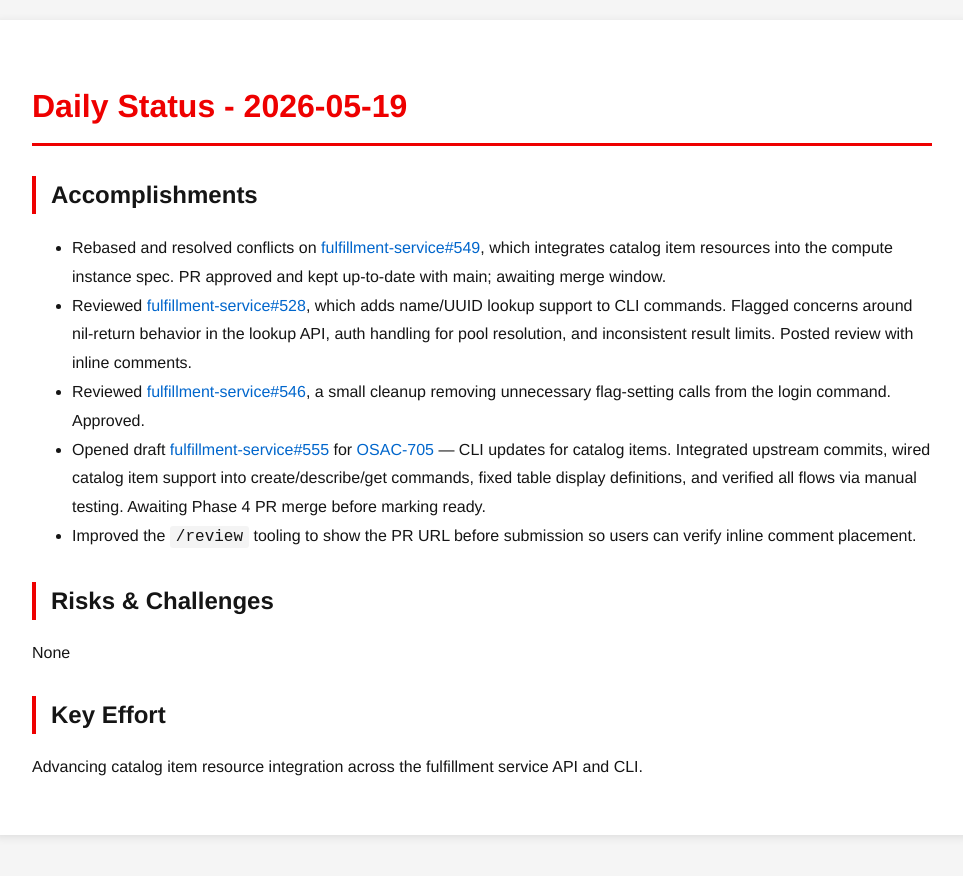
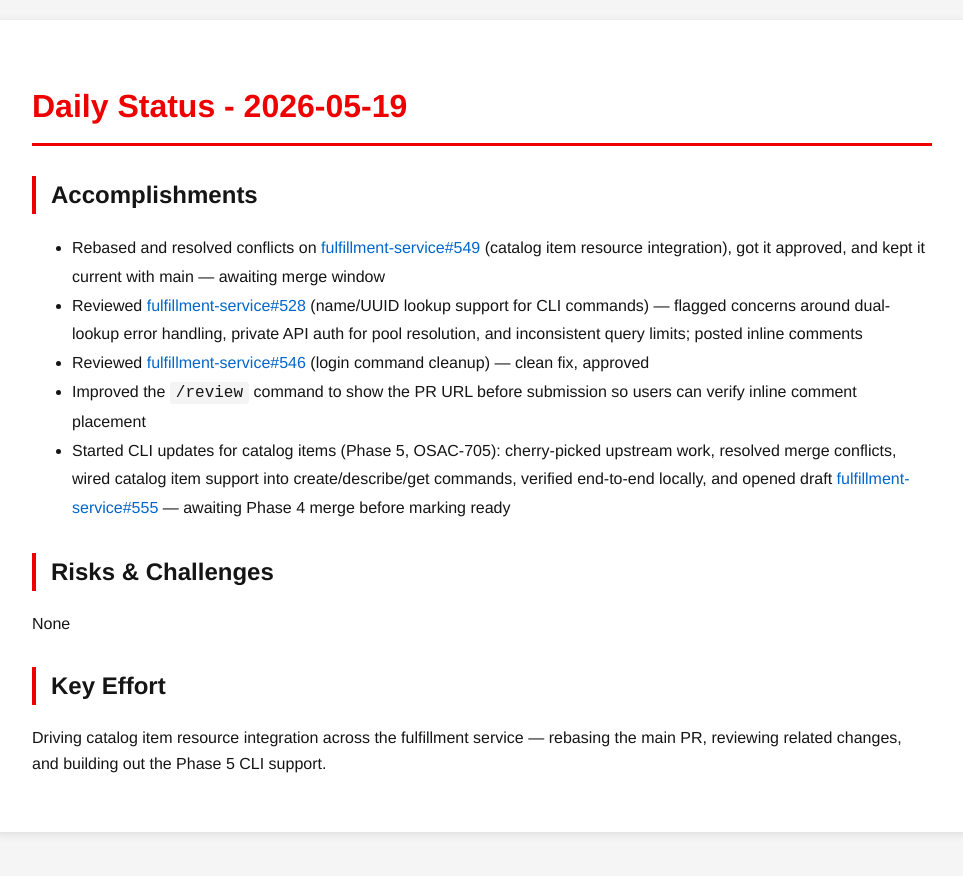
Before and after one commit to tzvatot/daily-status, a Jekyll site: the page built from 2026-05-19.md, in a window 1280 px wide. Shown: the top 876 px of the page, without its empty margins (158-1121 px from the left). Built offline with Jekyll 4.4.1, drawn with Linux system fonts in a browser that asks for light colours.

Commit message:
Daily status update - 2026-05-19

```diff
--- a/2026-05-19.md
+++ b/2026-05-19.md
@@ -7,14 +7,14 @@ date: 2026-05-19
 # Daily Status - 2026-05-19
 
 ## Accomplishments
-- Rebased and resolved conflicts on [fulfillment-service#549](https://github.com/osac-project/fulfillment-service/pull/549), which integrates catalog item resources into the compute instance spec. PR approved and kept up-to-date with main; awaiting merge window.
-- Reviewed [fulfillment-service#528](https://github.com/osac-project/fulfillment-service/pull/528), which adds name/UUID lookup support to CLI commands. Flagged concerns around nil-return behavior in the lookup API, auth handling for pool resolution, and inconsistent result limits. Posted review with inline comments.
-- Reviewed [fulfillment-service#546](https://github.com/osac-project/fulfillment-service/pull/546), a small cleanup removing unnecessary flag-setting calls from the login command. Approved.
-- Opened draft [fulfillment-service#555](https://github.com/osac-project/fulfillment-service/pull/555) for [OSAC-705](https://redhat.atlassian.net/browse/OSAC-705) — CLI updates for catalog items. Integrated upstream commits, wired catalog item support into create/describe/get commands, fixed table display definitions, and verified all flows via manual testing. Awaiting Phase 4 PR merge before marking ready.
-- Improved the `/review` tooling to show the PR URL before submission so users can verify inline comment placement.
+- Rebased and resolved conflicts on [fulfillment-service#549](https://github.com/osac-project/fulfillment-service/pull/549) (catalog item resource integration), got it approved, and kept it current with main — awaiting merge window
+- Reviewed [fulfillment-service#528](https://github.com/osac-project/fulfillment-service/pull/528) (name/UUID lookup support for CLI commands) — flagged concerns around dual-lookup error handling, private API auth for pool resolution, and inconsistent query limits; posted inline comments
+- Reviewed [fulfillment-service#546](https://github.com/osac-project/fulfillment-service/pull/546) (login command cleanup) — clean fix, approved
+- Improved the `/review` command to show the PR URL before submission so users can verify inline comment placement
+- Started CLI updates for catalog items (Phase 5, OSAC-705): cherry-picked upstream work, resolved merge conflicts, wired catalog item support into create/describe/get commands, verified end-to-end locally, and opened draft [fulfillment-service#555](https://github.com/osac-project/fulfillment-service/pull/555) — awaiting Phase 4 merge before marking ready
 
 ## Risks & Challenges
 None
 
 ## Key Effort
-Advancing catalog item resource integration across the fulfillment service API and CLI.
+Driving catalog item resource integration across the fulfillment service — rebasing the main PR, reviewing related changes, and building out the Phase 5 CLI support.
```
